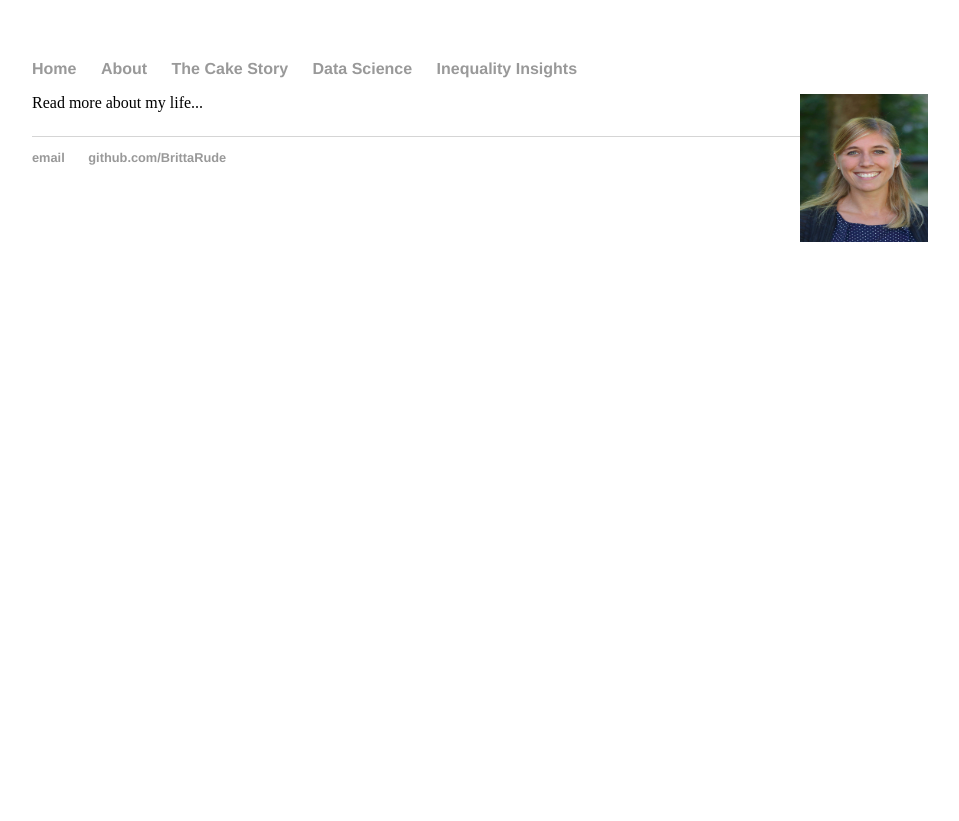
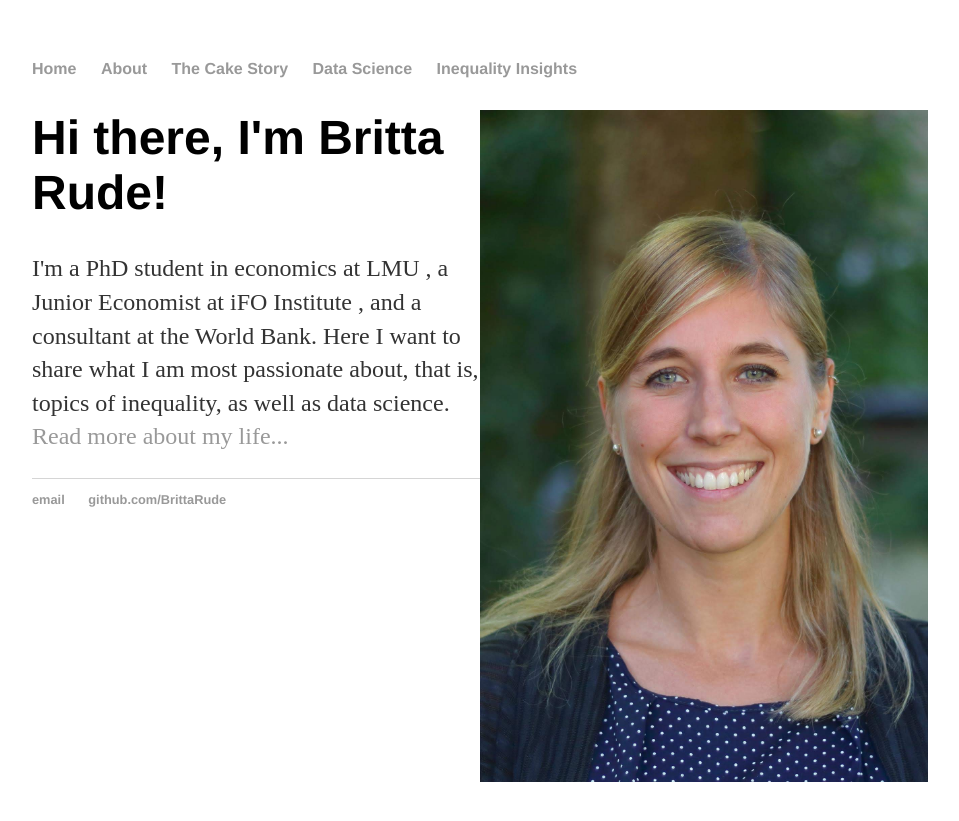
Before and after one commit to BrittaRude/BrittaRude.github.io, a Jekyll site: the page built from index.html, in a window 1280 px wide. Shown: the top 821 px of the page, without its empty margins (160-1119 px from the left). Built offline with Jekyll 4.4.1, drawn with Linux system fonts in a browser that asks for light colours.

Commit message:
Update index.html

```diff
--- a/index.html
+++ b/index.html
@@ -3,7 +3,7 @@ layout: default
 title: Britta Rude
 ---
 <div class="blurb">
-	<img src="images/Foto_BrittaRude.JPG" alt="ProfilePic" class="inline" style="float:right;width:128px;height:148px;/>
+	<img src="images/Foto_BrittaRude.JPG" alt="ProfilePic" class="inline" style="float:right;max-width:50%;"/>
 	<h1>Hi there, I'm Britta Rude!</h1>
 	<p>I'm a PhD student in economics at LMU , a Junior Economist at iFO Institute , and a consultant at the World Bank. Here I want to share what I am most passionate about, that is, topics of inequality, as well as data science. <a href="/about">Read more about my life...</a></p>
 </div><!-- /.blurb -->
```
